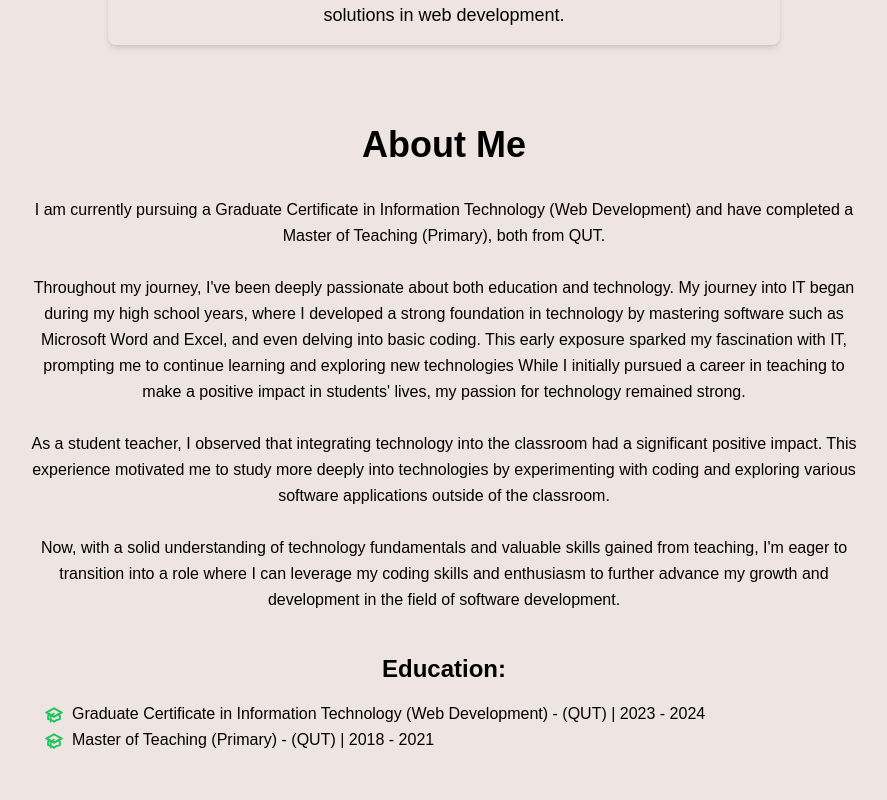
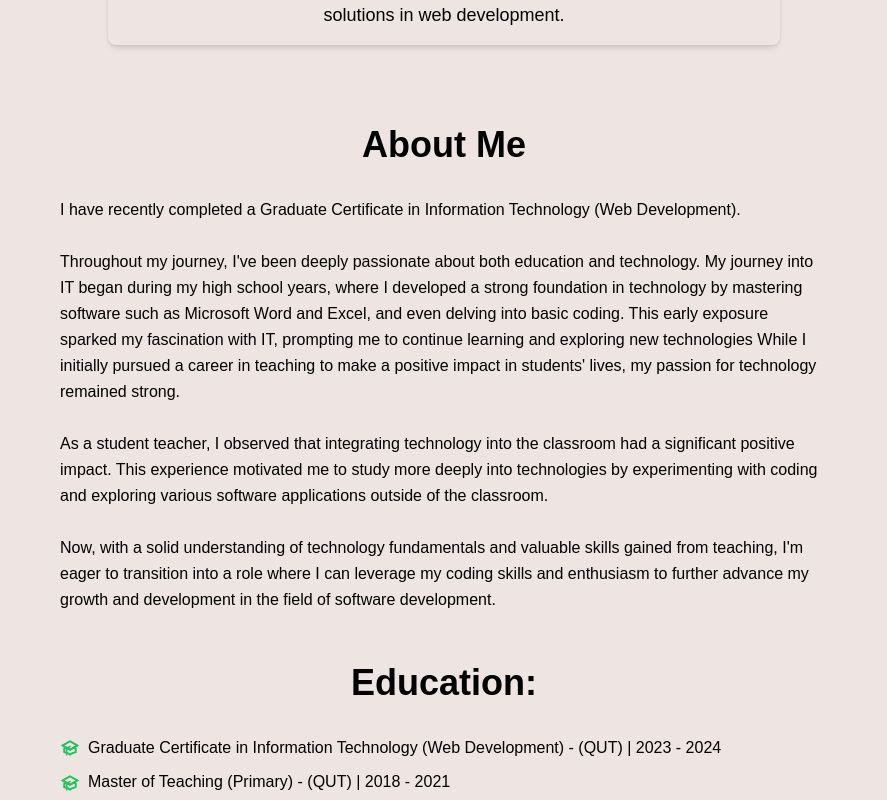
Before and after one commit to Mijincode/portfolio, a React (Create React App) app: page / in a window 1280 px wide. Shown: the part 560-1360 px from the top of the page, without its empty margins (196-1083 px from the left). Built offline with nearby package versions, Linux system fonts and the light colour scheme.

Commit message:
Add changes in About

```diff
--- a/src/components/About.js
+++ b/src/components/About.js
@@ -1,58 +1,66 @@
 import React from "react";
 import "../index.css";
+import { Card } from "react-bootstrap";
 import { AcademicCapIcon } from "@heroicons/react/outline";
 
 export default function About() {
   return (
-    <section id="about" className="">
-      <div className="container px-5 py-10 mx-auto">
-        <div className="mx-auto about-container">
+    <section id="about" className="bg-B2967D py-10">
+      <div className="container px-5 mx-auto">
         <div className="text-4xl font-bold text-center mb-8">
           <h2>About Me</h2>
         </div>
-          <p className="lg:w-2/3 mx-auto leading-relaxed text-base text-center">
-            I am currently pursuing a Graduate Certificate in Information
-            Technology (Web Development) and have completed a Master of Teaching
-            (Primary), both from QUT. <br />
-            <br /> Throughout my journey, I've been deeply passionate about both
-            education and technology. My journey into IT began during my high
-            school years, where I developed a strong foundation in technology by
-            mastering software such as Microsoft Word and Excel, and even
-            delving into basic coding. This early exposure sparked my
-            fascination with IT, prompting me to continue learning and exploring
-            new technologies While I initially pursued a career in teaching to
-            make a positive impact in students' lives, my passion for technology
-            remained strong. <br />
+        <div className="max-w-3xl mx-auto">
+          <Card className="mb-4">
+            <Card.Body>
+              <Card.Text className="leading-relaxed text-base ">
+                I have recently completed a Graduate Certificate in Information
+                Technology (Web Development). <br />
+                <br /> Throughout my journey, I've been deeply passionate about
+                both education and technology. My journey into IT began during
+                my high school years, where I developed a strong foundation in
+                technology by mastering software such as Microsoft Word and
+                Excel, and even delving into basic coding. This early exposure
+                sparked my fascination with IT, prompting me to continue
+                learning and exploring new technologies While I initially
+                pursued a career in teaching to make a positive impact in
+                students' lives, my passion for technology remained strong.{" "}
                 <br />
-            As a student teacher, I observed that integrating technology into
-            the classroom had a significant positive impact. This experience
-            motivated me to study more deeply into technologies by experimenting
-            with coding and exploring various software applications outside of
-            the classroom.
+                <br />
+                As a student teacher, I observed that integrating technology
+                into the classroom had a significant positive impact. This
+                experience motivated me to study more deeply into technologies
+                by experimenting with coding and exploring various software
+                applications outside of the classroom.
                 <br />
                 <br />
                 Now, with a solid understanding of technology fundamentals and
-            valuable skills gained from teaching, I'm eager to transition into a
-            role where I can leverage my coding skills and enthusiasm to further
-            advance my growth and development in the field of software
-            development.
-          </p>
-        </div>
-        <div className="container px-5 py-5">
-          <h3 className="text-2xl text-center font-bold mb-4 mt-5">
+                valuable skills gained from teaching, I'm eager to transition
+                into a role where I can leverage my coding skills and enthusiasm
+                to further advance my growth and development in the field of
+                software development.
+              </Card.Text>
+            </Card.Body>
+          </Card>
+
+          <Card style={{ marginTop: "50px" }}>
+            <Card.Body>
+              <h2 className="text-4xl font-bold text-center mb-8">
                 Education:
-          </h3>
-          <ul className="lg:w-2/3 mx-auto leading-relaxed text-base">
-            <li>
+              </h2>
+              <ul className="leading-relaxed text-base">
+                <li className="flex items-center mb-2">
                   <AcademicCapIcon className="inline-block w-5 h-5 mr-2 text-green-500" />
-              Graduate Certificate in Information Technology (Web Development) -
-              (QUT) | 2023 - 2024
+                  Graduate Certificate in Information Technology (Web
+                  Development) - (QUT) | 2023 - 2024
                 </li>
                 <li>
                   <AcademicCapIcon className="inline-block w-5 h-5 mr-2 text-green-500" />
                   Master of Teaching (Primary) - (QUT) | 2018 - 2021
                 </li>
               </ul>
+            </Card.Body>
+          </Card>
         </div>
       </div>
     </section>
```
Lines whose indentation alone changed are shown as unchanged.
